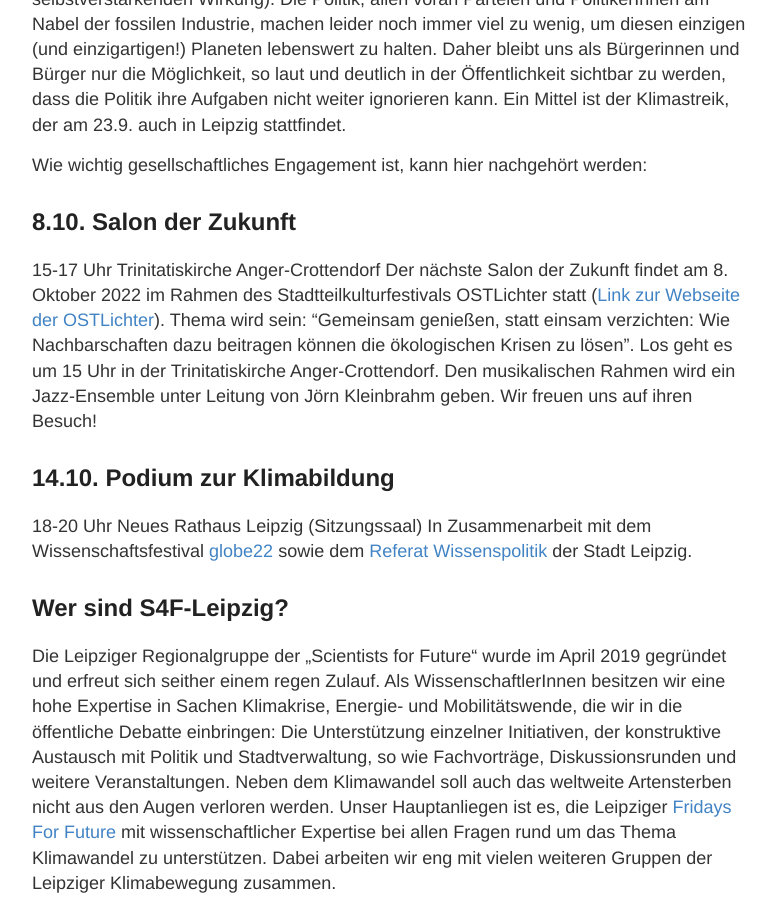
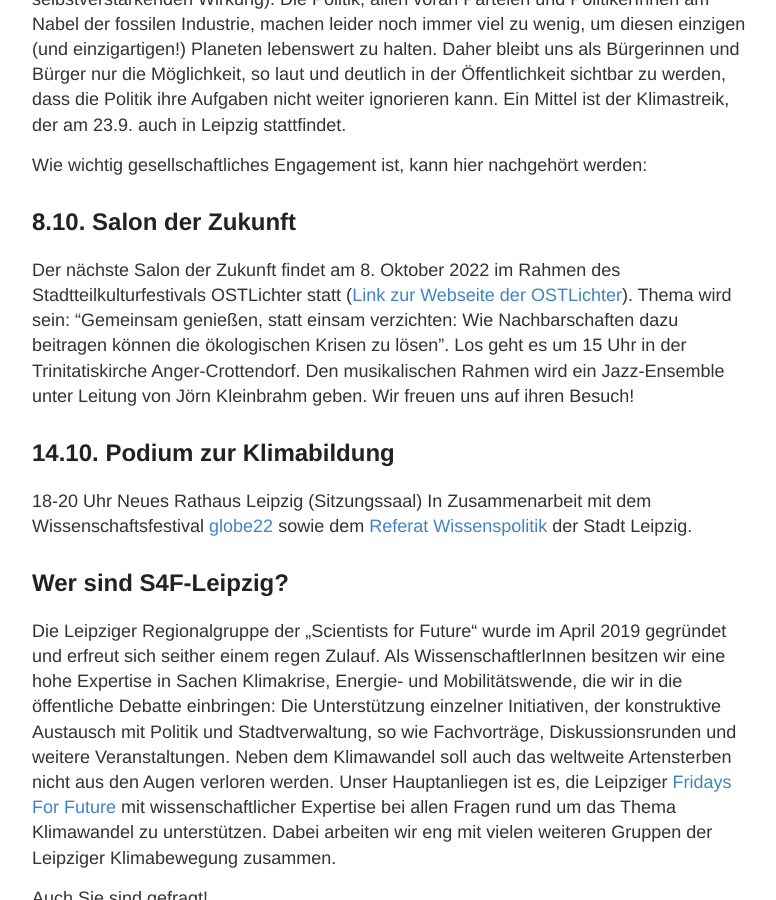
Before and after one commit to s4f-leipzig/s4f-leipzig.github.io, a Jekyll site: the page built from index.md, in a window 1280 px wide and 900 px high, scrolled down 652 px. Shown: the whole window, without its empty margins (248-1024 px from the left). Built offline with Jekyll 4.4.1, drawn with Linux system fonts in a browser that asks for light colours.

Commit message:
Update index.md

```diff
--- a/index.md
+++ b/index.md
@@ -9,9 +9,7 @@ Wie wichtig gesellschaftliches Engagement ist, kann hier nachgehört werden:
 <script class="podigee-podcast-player" src="https://player.podigee-cdn.net/podcast-player/javascripts/podigee-podcast-player.js" data-configuration="https://interviews-4-future.podigee.io/67-i4f/embed?context=external"></script>
 
 <h2>8.10. <a href="https://s4f-leipzig.de/salon/">Salon</a> der Zukunft</h2>
-  15-17 Uhr
-  Trinitatiskirche Anger-Crottendorf
-  Der nächste Salon der Zukunft findet am 8. Oktober 2022 im Rahmen des Stadtteilkulturfestivals OSTLichter statt (<a href="https://www.ostlichter-leipzig.de/">Link zur Webseite der OSTLichter</a>). Thema wird sein: "Gemeinsam genießen, statt einsam verzichten: Wie Nachbarschaften dazu beitragen können die ökologischen Krisen zu lösen". Los geht es um 15 Uhr in der Trinitatiskirche Anger-Crottendorf. Den musikalischen Rahmen wird ein Jazz-Ensemble unter Leitung von Jörn Kleinbrahm geben. Wir freuen uns auf ihren Besuch!
+Der nächste Salon der Zukunft findet am 8. Oktober 2022 im Rahmen des Stadtteilkulturfestivals OSTLichter statt (<a href="https://www.ostlichter-leipzig.de/">Link zur Webseite der OSTLichter</a>). Thema wird sein: "Gemeinsam genießen, statt einsam verzichten: Wie Nachbarschaften dazu beitragen können die ökologischen Krisen zu lösen". Los geht es um 15 Uhr in der Trinitatiskirche Anger-Crottendorf. Den musikalischen Rahmen wird ein Jazz-Ensemble unter Leitung von Jörn Kleinbrahm geben. Wir freuen uns auf ihren Besuch!
 
 <h2>14.10. <a href="https://s4f-leipzig.de/podium/">Podium</a> zur Klimabildung</h2>
   18-20 Uhr
```
